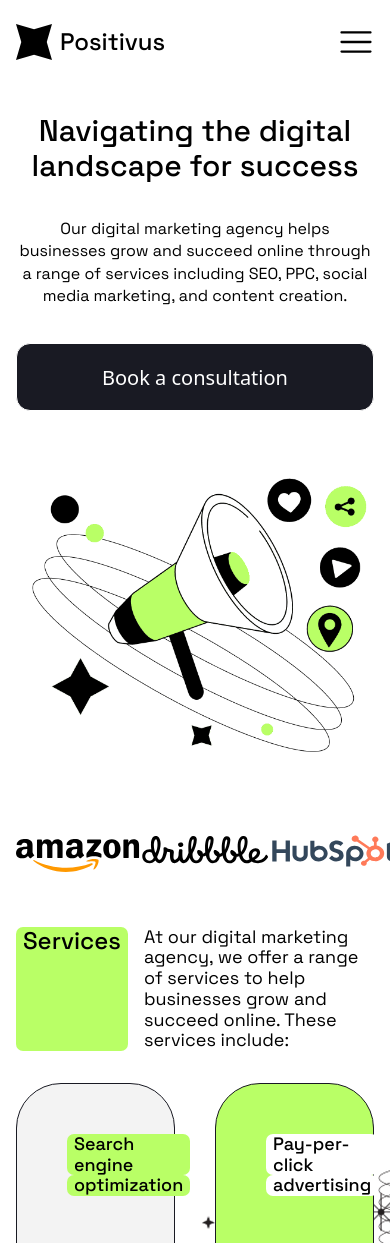
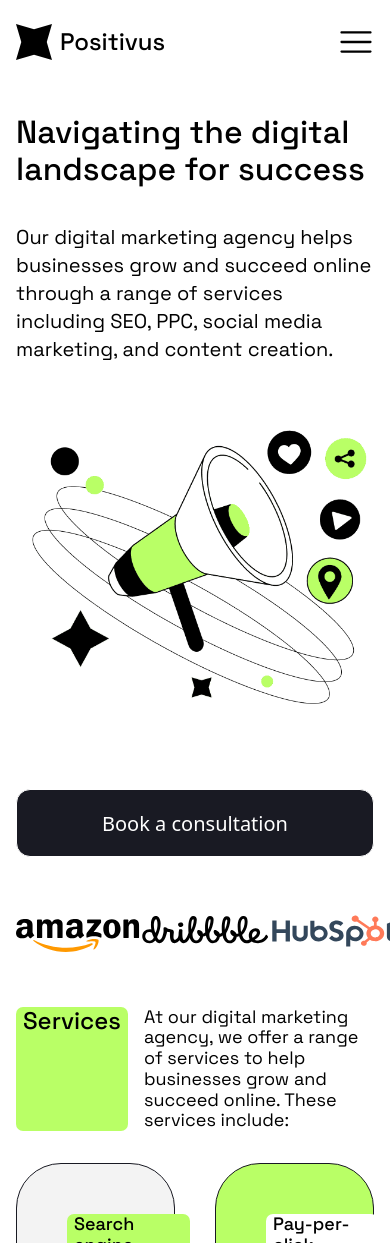
Before and after one commit to xboikom1/Positivus, a React (Vite) app: page / in a window 390 px wide. Shown: the top 1243 px of the page. Built offline with nearby package versions, Linux system fonts and the light colour scheme.

Commit message:
Responsive header

```diff
--- a/src/components/Header/Header.jsx
+++ b/src/components/Header/Header.jsx
@@ -1,3 +1,4 @@
+import clsx from 'clsx';
 import css from './Header.module.css';
 
 const Header = () => {
@@ -23,7 +24,11 @@ const Header = () => {
           through a range of services including SEO, PPC, social media
           marketing, and content creation.
         </p>
-        <button type="button" className={css.bookBtn} onClick={handleClick}>
+        <button
+          type="button"
+          className={clsx(css.bookBtn, css.bookBtnDesktop)}
+          onClick={handleClick}
+        >
           Book a consultation
         </button>
       </div>
@@ -32,6 +37,13 @@ const Header = () => {
         alt="Decoration image"
         className={css.image}
       />
+      <button
+        type="button"
+        className={clsx(css.bookBtn, css.bookBtnMobile)}
+        onClick={handleClick}
+      >
+        Book a consultation
+      </button>
     </div>
   );
 };
--- a/src/components/Header/Header.module.css
+++ b/src/components/Header/Header.module.css
@@ -16,6 +16,11 @@
     font-weight: 400;
     font-size: 20px;
     line-height: 140%;
+    text-align: left;
+}
+
+.title {
+    text-align: left;
 }
 
 .bookBtn {
@@ -45,25 +50,21 @@
     display: block;
 }
 
+.bookBtnDesktop {
+    display: block;
+}
+
+.bookBtnMobile {
+    display: none;
+}
+
 @media only screen and (max-width: 1024px) {
-    .title {
-        font-size: 40px;
+    .image {
+        width: 400px;
     }
 
     .textContainer {
-        max-width: 100%;
-    }
-
-    .text {
-        font-size: 18px;
-    }
-
-    .bookBtn {
-        width: 100%;
-    }
-
-    .image {
-        width: 400px;
+        max-width: 400px;
     }
 }
 
@@ -74,19 +75,21 @@
         text-align: center;
     }
 
-    .title {
-        font-size: 30px;
+    .bookBtnDesktop {
+        display: none;
+    }
+
+    .bookBtnMobile {
+        display: flex;
+        justify-content: center;
+        width: 100%;
+    }
+
+    .image {
+        width: 100%;
     }
 
     .textContainer {
         max-width: 100%;
     }
-
-    .text {
-        font-size: 16px;
-    }
-
-    .image {
-        width: 100%;
-    }
 }
```
